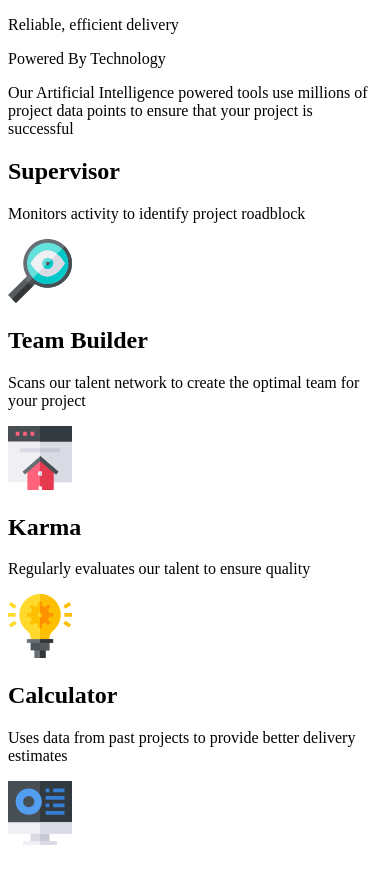
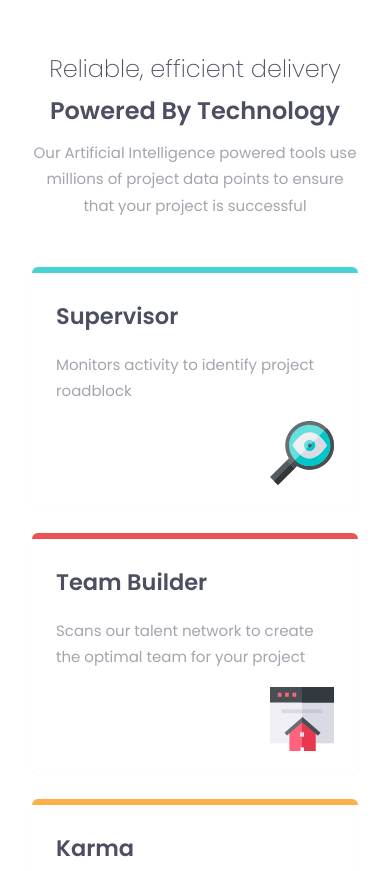
Before and after one commit to yojeremiah/frontend-mentor, a plain HTML site: page four-card-feature-section/index.html in a window 390 px wide. Shown: the top 871 px of the page. Drawn offline with Linux system fonts and the light colour scheme.

Commit message:
Add baseline mobile styles

```diff
--- a/four-card-feature-section/index.html
+++ b/four-card-feature-section/index.html
@@ -9,17 +9,24 @@
       sizes="32x32"
       href="./images/favicon-32x32.png"
     />
+    <link
+      href="https://fonts.googleapis.com/css2?family=Poppins:wght@200;400;600&display=swap"
+      rel="stylesheet"
+    />
+    <link rel="stylesheet" href="styles.css" />
     <title>Frontend Mentor | Four card feature section</title>
   </head>
   <body>
-    <main class="wrapper">
+    <main class="main-wrapper">
+      <header class="header">
         <p class="tagline">Reliable, efficient delivery</p>
         <p class="subtag">Powered By Technology</p>
         <p class="subtext">
           Our Artificial Intelligence powered tools use millions of project data
           points to ensure that your project is successful
         </p>
-      <section class="card-grid-container">
+      </header>
+      <section class="card-wrapper">
         <!-- CARD 1 -->
         <div class="card card-1">
           <h2 class="card-title">Supervisor</h2>
--- /dev/null
+++ b/four-card-feature-section/styles.scss
@@ -0,0 +1,98 @@
+/* Reset */
+* {
+  margin: 0;
+  padding: 0;
+  box-sizing: border-box;
+}
+
+/* Variables */
+$red: hsl(0, 78%, 62%);
+$cyan: hsl(180, 62%, 55%);
+$orange: hsl(34, 97%, 64%);
+$blue: hsl(212, 86%, 64%);
+$dark-grey: hsl(234, 12%, 34%);
+$light-grey: hsl(229, 6%, 66%);
+$off-white: hsl(0, 0%, 98%);
+$font-stack: 15px/1.75 'Poppins', sans-serif;
+
+body {
+  font: $font-stack;
+  color: $dark-grey;
+}
+
+.main-wrapper {
+  // border: 1px solid red;
+  max-width: 1440px;
+  padding: 2rem;
+}
+
+.header {
+  // border: 1px solid salmon;
+  display: flex;
+  flex-direction: column;
+  justify-content: center;
+  align-items: center;
+  text-align: center;
+  max-width: 350px;
+  margin: 1rem auto 3rem;
+}
+
+.tagline {
+  font-size: 1.5rem;
+  font-weight: 200;
+  color: $dark-grey;
+}
+
+.subtag {
+  font-size: 1.5rem;
+  font-weight: 700;
+}
+
+.subtext {
+  color: $light-grey;
+  margin-top: 0.5rem;
+}
+
+.card-wrapper {
+  // border: 1px solid blue;
+  display: grid;
+  grid-template-columns: 1fr;
+  gap: 1.5rem;
+  justify-items: center;
+}
+
+.card {
+  // border: 1px solid black;
+  position: relative;
+  max-width: 350px;
+  padding: 1.5rem;
+  border-radius: 6px;
+  box-shadow: 0px 0px 1px rgba(0, 0, 0, 0.1);
+
+  &-text {
+    margin: 1rem 0;
+    color: $light-grey;
+  }
+
+  &-icon {
+    display: block;
+    max-width: 64px;
+    float: right;
+  }
+
+  &-1 {
+    border-top: 6px solid $cyan;
+  }
+
+  &-2 {
+    border-top: 6px solid $red;
+  }
+
+  &-3 {
+    border-top: 6px solid $orange;
+  }
+
+  &-4 {
+    border-top: 6px solid $blue;
+  }
+}
```
Also changed, not shown: four-card-feature-section/styles.css (added). Lines whose indentation alone changed are shown as unchanged.
